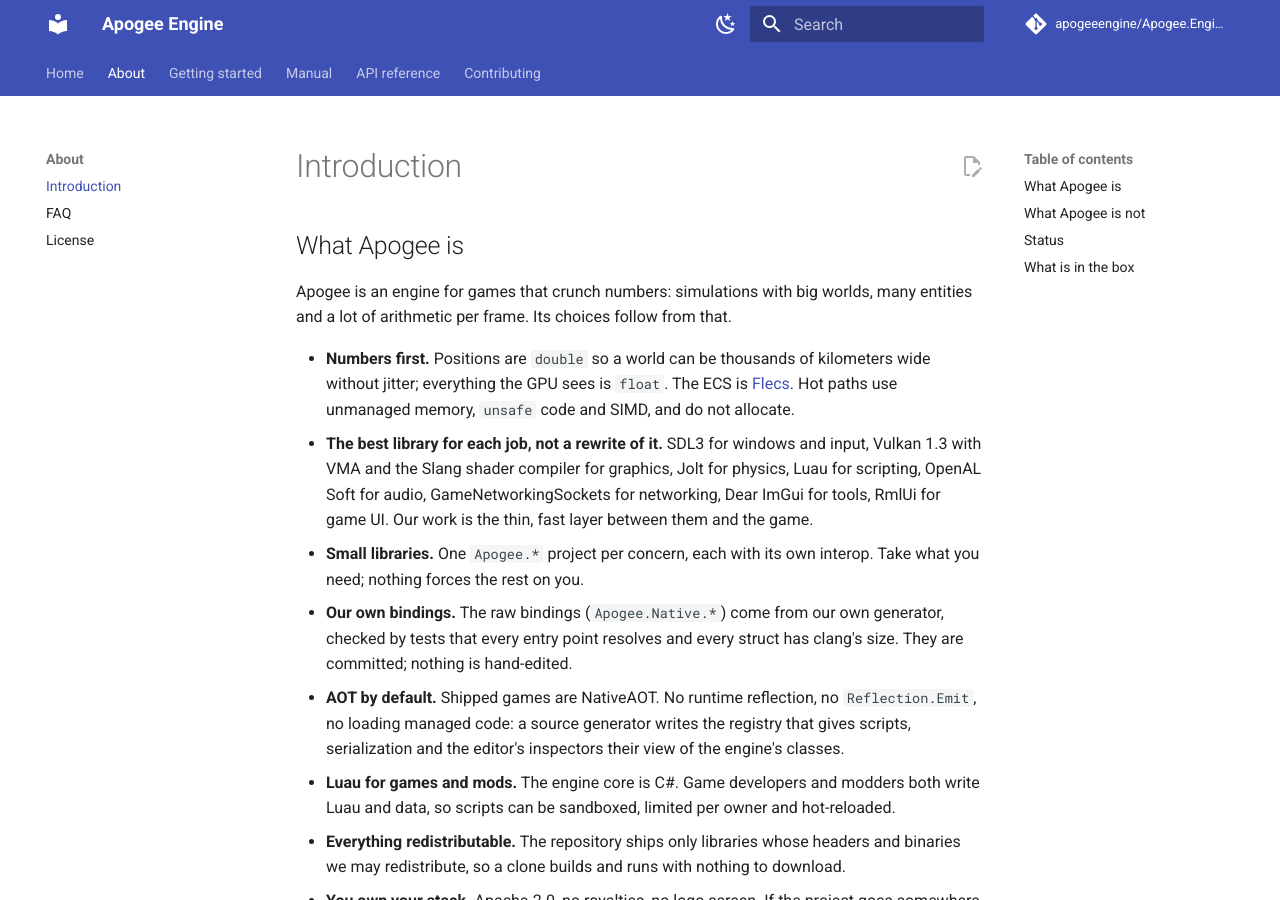
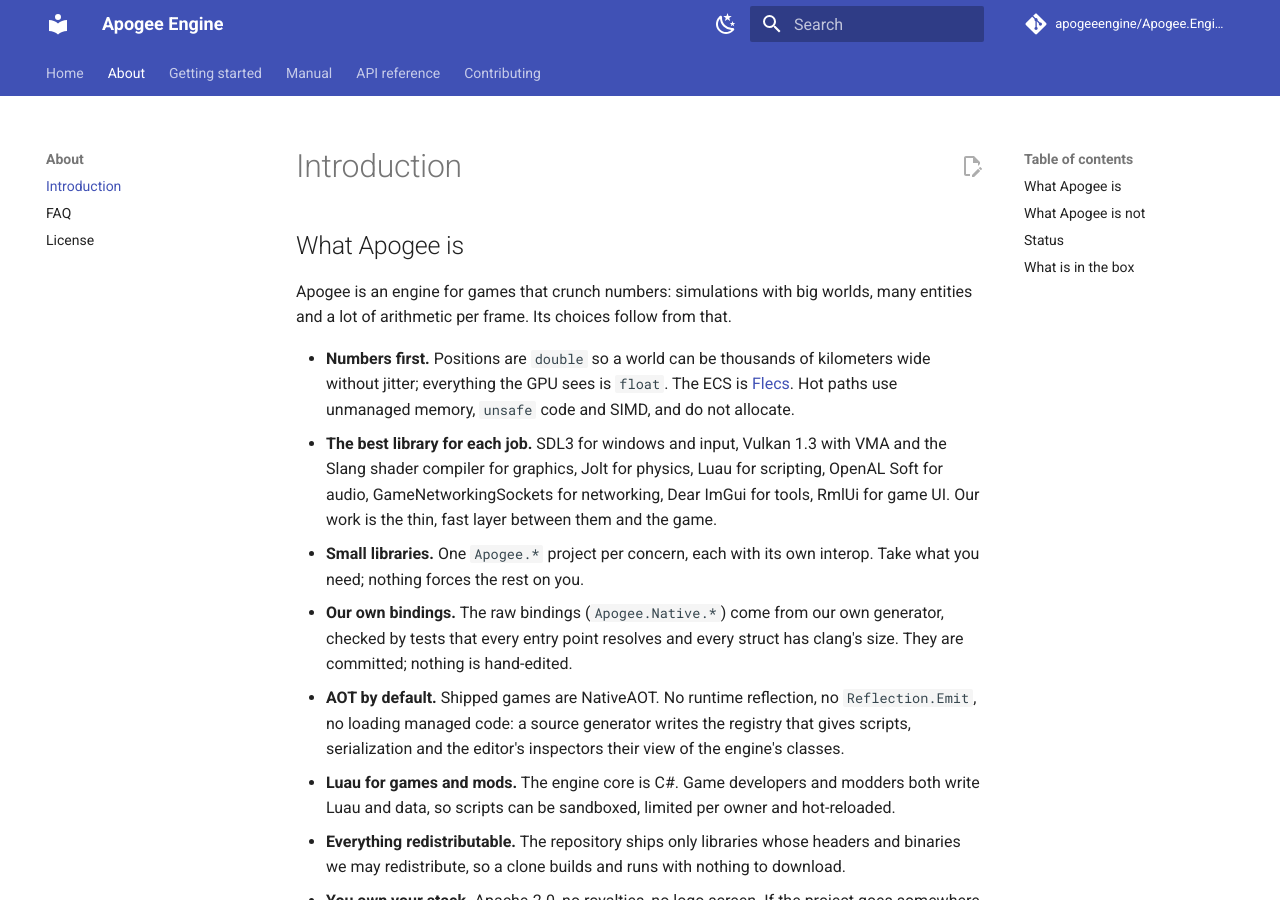
Before and after one commit to apogeeengine/Apogee.Engine, an MkDocs documentation site: the page built from Docs/about/introduction.md, in a window 1280 px wide and 900 px high. Built offline with MkDocs 1.6.1 and Material for MkDocs 9.7.7, drawn with Linux system fonts in a browser that asks for light colours; comment, search, counter and statistics services are not loaded.

Commit message:
docs: shorten the library philosophy bullet
Signed-off-by: lheintzmann1 <lheintzmann1@disroot.org>

```diff
--- a/Docs/about/introduction.md
+++ b/Docs/about/introduction.md
@@ -5,7 +5,7 @@
 Apogee is an engine for games that crunch numbers: simulations with big worlds, many entities and a lot of arithmetic per frame. Its choices follow from that.
 
 - **Numbers first.** Positions are `double` so a world can be thousands of kilometers wide without jitter; everything the GPU sees is `float`. The ECS is [Flecs](https://github.com/SanderMertens/flecs). Hot paths use unmanaged memory, `unsafe` code and SIMD, and do not allocate.
-- **The best library for each job, not a rewrite of it.** SDL3 for windows and input, Vulkan 1.3 with VMA and the Slang shader compiler for graphics, Jolt for physics, Luau for scripting, OpenAL Soft for audio, GameNetworkingSockets for networking, Dear ImGui for tools, RmlUi for game UI.
+- **The best library for each job.** SDL3 for windows and input, Vulkan 1.3 with VMA and the Slang shader compiler for graphics, Jolt for physics, Luau for scripting, OpenAL Soft for audio, GameNetworkingSockets for networking, Dear ImGui for tools, RmlUi for game UI.
   Our work is the thin, fast layer between them and the game.
 - **Small libraries.** One `Apogee.*` project per concern, each with its own interop. Take what you need; nothing forces the rest on you.
 - **Our own bindings.** The raw bindings (`Apogee.Native.*`) come from our own generator, checked by tests that every entry point resolves and every struct has clang's size. They are committed; nothing is hand-edited.
```
